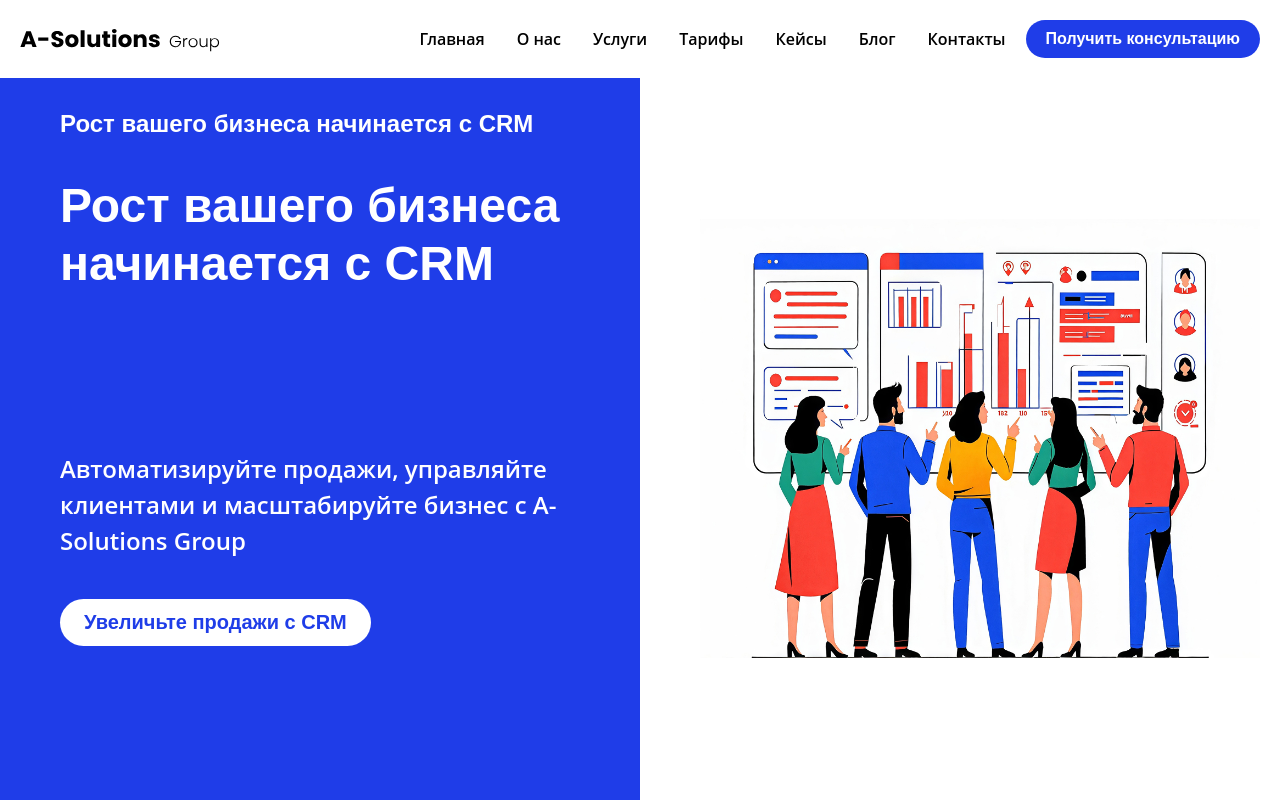
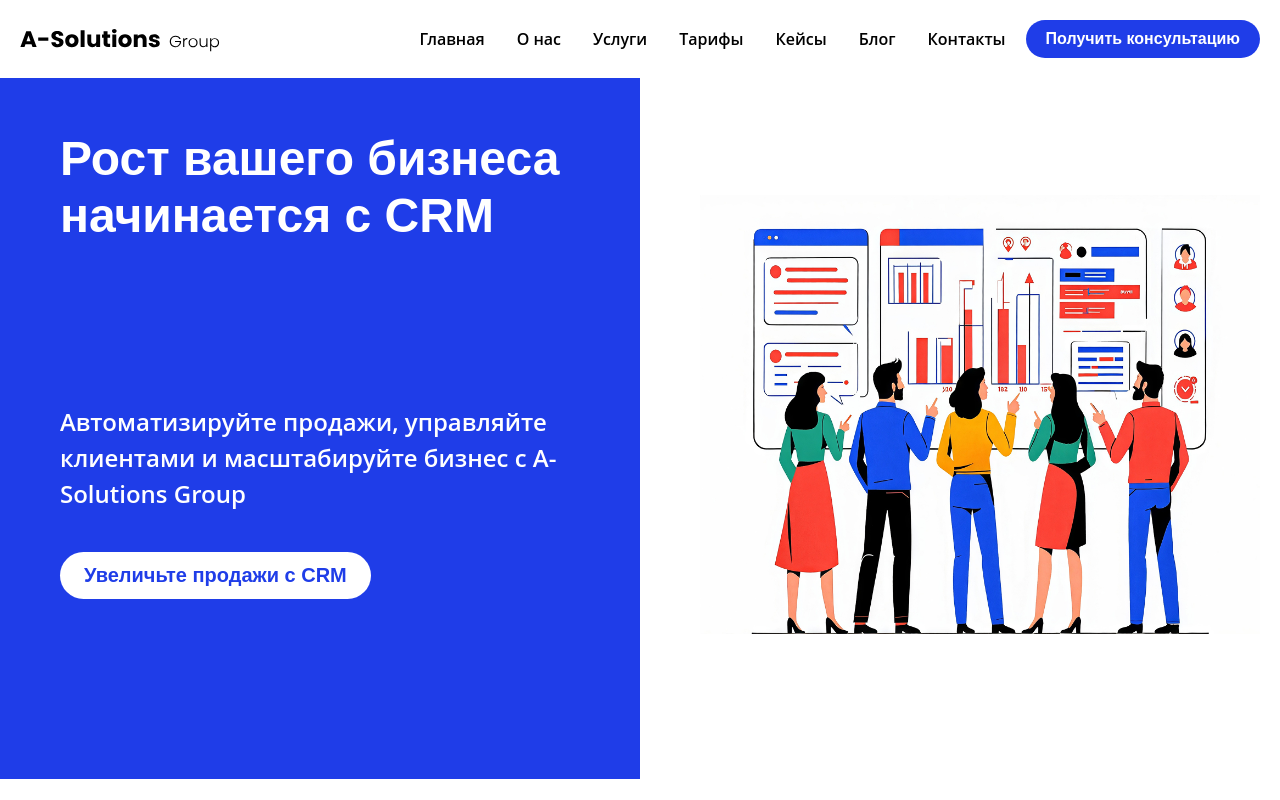
Before and after one commit to danilverigin/asolutions-new, a website: page index.html in a window 1280 px wide. Shown: the top 800 px of the page. Drawn offline with Linux system fonts and the light colour scheme; files whose address does not match are found by name.

```diff
--- a/index.html
+++ b/index.html
@@ -56,7 +56,7 @@
       <div class="container">
         <div class="hero__content">
           <div class="hero__text">
-            <h1 class="text">Рост вашего бизнеса начинается с CRM</h1>
+            <h1 class="sr-only">Рост вашего бизнеса начинается с CRM</h1>
             <h2 class="hero__title">
               <span id="text"></span>
               <!-- <span id="cursor">|</span> -->
--- a/src/js/main.js
+++ b/src/js/main.js
@@ -186,7 +186,7 @@
   });
 
   // --- Обработка спец-кнопок
-  // 52524
+  // 52524n
   heroButton?.addEventListener('click', () =>
     openModal('consultation-modal', 'Вы хотите увеличить продажи с CRM')
   );
```
